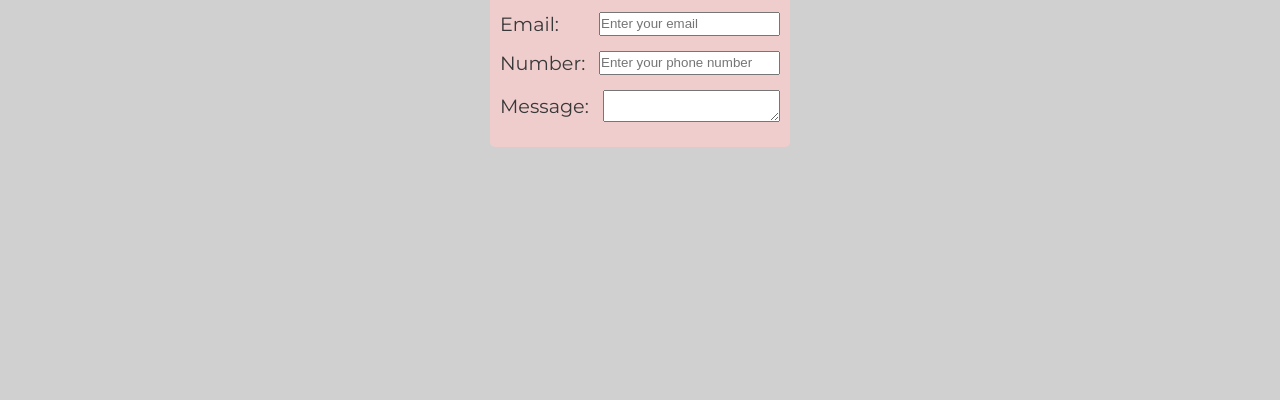
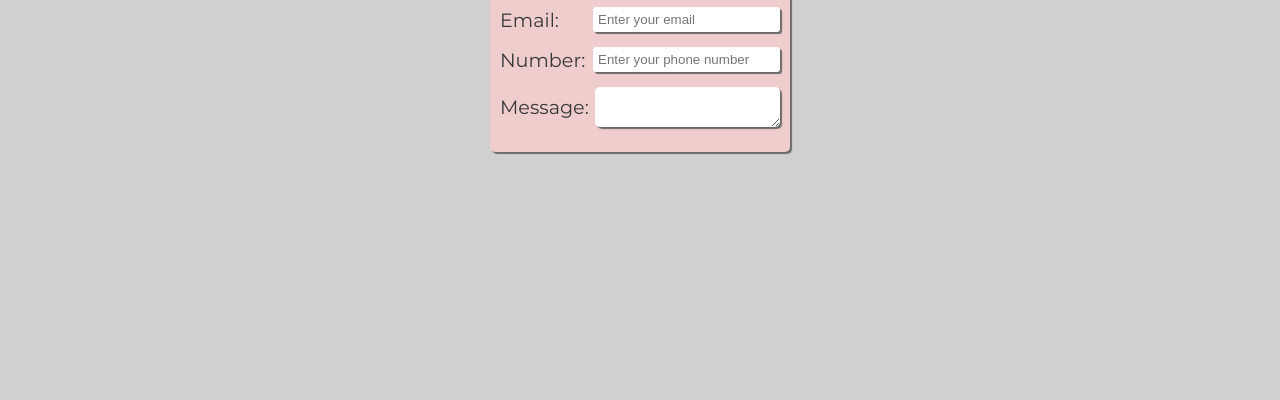
Before and after one commit to ArtyomKr/js-styled-form, a website built with webpack: page src/index.html in a window 1280 px wide. Shown: the part 400-800 px from the top of the page. Built offline with nearby package versions, Linux system fonts and the light colour scheme.

Commit message:
feat: add shadow to form elements

```diff
--- a/src/style.scss
+++ b/src/style.scss
@@ -10,6 +10,8 @@ $primary-color: #4a3f4d;
 $secondary-color: #efcdcd;
 $font-color: #383838;
 $font-color-light: #fcfcfc;
+
+$shadow: 2px 2px 1px #6b6b6b;
 
 * {
   box-sizing: border-box;
@@ -70,6 +72,7 @@ body {
   flex-direction: column;
   border-radius: 5px;
   background-color: $secondary-color;
+  box-shadow: $shadow;
 
   &__header {
     padding-bottom: 20px;
@@ -83,7 +86,16 @@ body {
     font-size: 1.2em
   }
 
-  &__input {
+  &__input, &__textarea {
     height: 100%;
+    padding: 5px;
+    border-radius: 3px;
+    outline: none;
+    border: none;
+    box-shadow: $shadow;
+  }
+
+  &__textarea {
+    border-radius: 5px;
   }
 }
```
